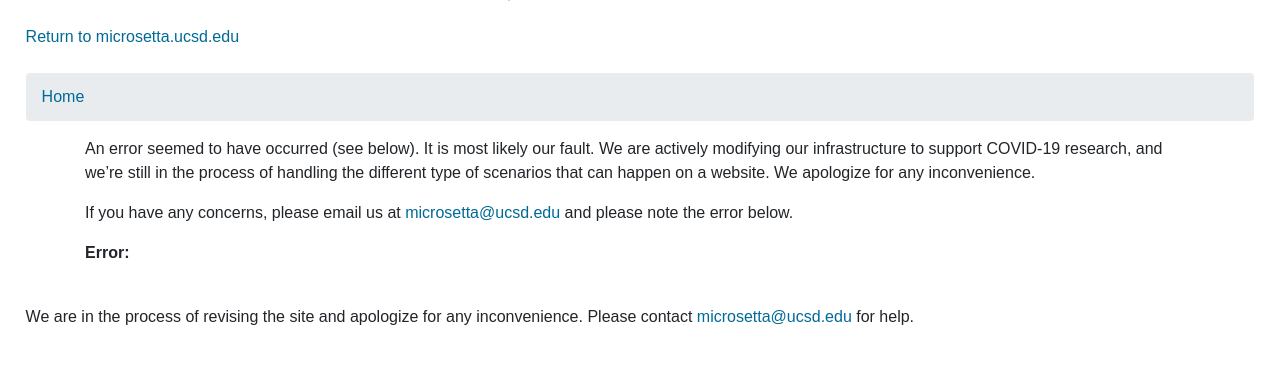
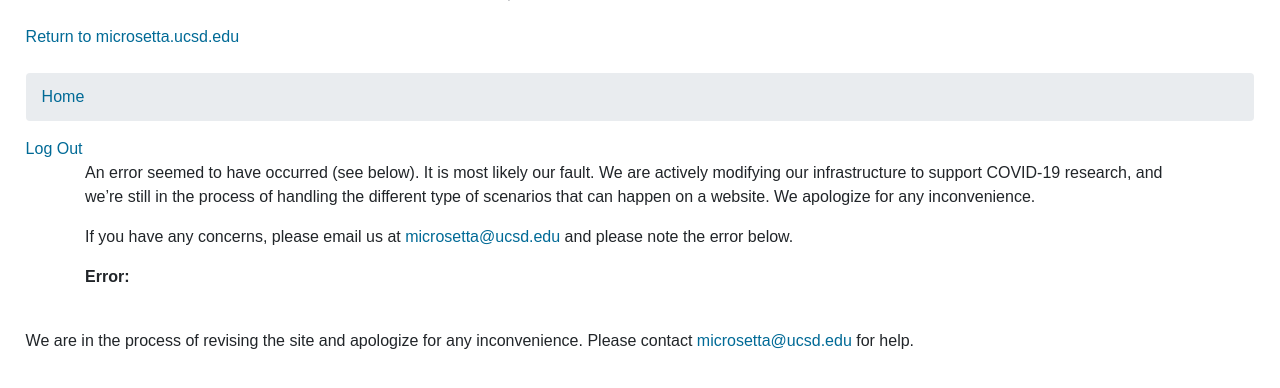
Before and after one commit to biocore/microsetta-private-api, a Python web app: template microsetta_private_api/templates/error.jinja2 in a window 1280 px wide. Shown: the part 227-615 px from the top of the page. Run offline with Jinja, Linux system fonts and the light colour scheme; the template is opened without the code that fills it, so the values that code supplies are empty.

Commit message:
Add logout link to error page so user is not stuck there with zero choices if determine_workflow keeps sending them there (even when they try to go "Home").

```diff
--- a/microsetta_private_api/example/client_impl.py
+++ b/microsetta_private_api/example/client_impl.py
@@ -596,7 +596,9 @@ def generate_error_page(error_msg):
 
     output = render_template('error.jinja2',
                              mailto_url=mailto_url,
-                             error_msg=error_msg)
+                             error_msg=error_msg,
+                             endpoint=SERVER_CONFIG["endpoint"],
+                             authrocket_url=SERVER_CONFIG["authrocket_url"])
 
     return output
 
--- a/microsetta_private_api/templates/error.jinja2
+++ b/microsetta_private_api/templates/error.jinja2
@@ -22,6 +22,9 @@
             <li class="breadcrumb-item"><a href="/home">Home</a></li>
           </ol>
         </nav>
+        <div>
+            <a href="{{authrocket_url}}/logout?redirect_uri={{endpoint}}/logout">Log Out</a>
+        </div>
         <div class="container">
             <p>
                 An error seemed to have occurred (see below). It is most likely our fault.
@@ -38,7 +41,6 @@
             <pre>{{ error_msg }}</pre>
         </div>
     </div>
-
     <div>
         <br />
         <p>
```
